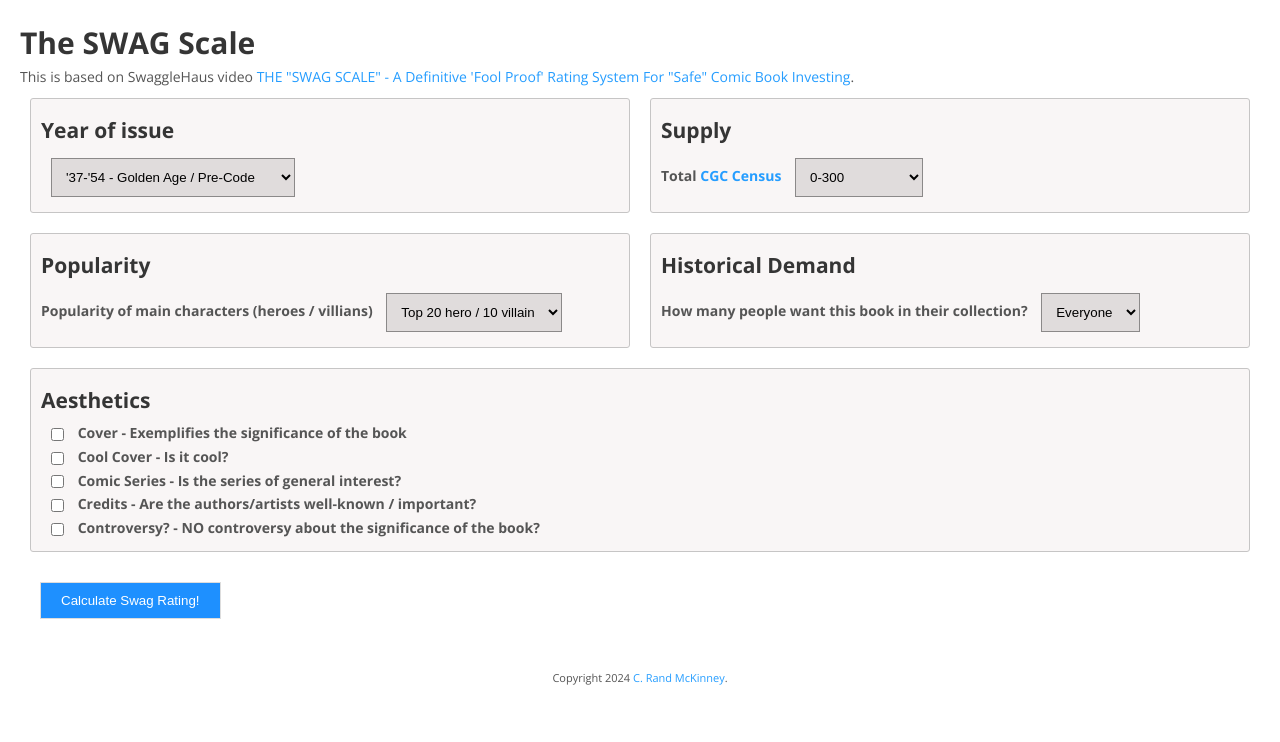
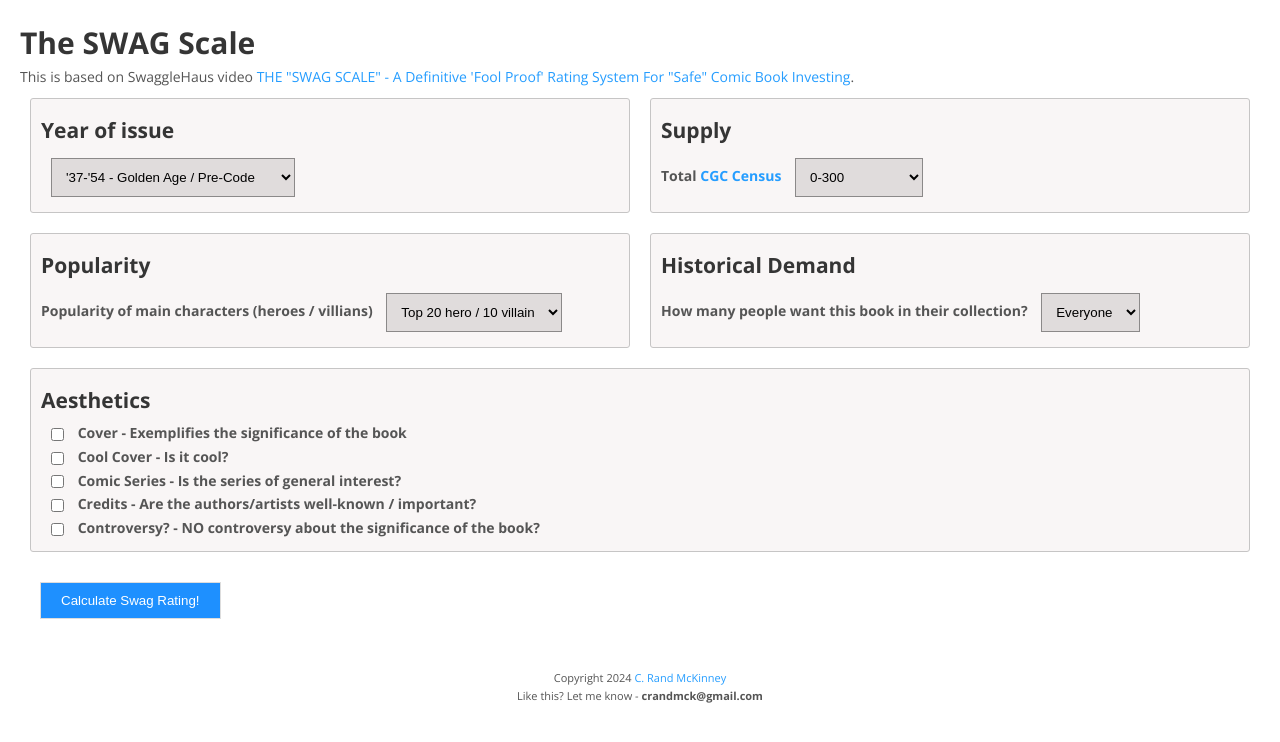
Before and after one commit to crandmck/crandmck.github.io, a Jekyll site: the page built from swag-scale.html, in a window 1280 px wide. Shown: the top 742 px of the page. Built offline with Jekyll 4.4.1, drawn with Linux system fonts in a browser that asks for light colours.

Commit message:
add email

```diff
--- a/_includes/footer/footer2.html
+++ b/_includes/footer/footer2.html
@@ -1,5 +1,6 @@
 <footer>
     <div class="footer-content">
-        Copyright 2024 <a href="/">C. Rand McKinney</a>.
+        Copyright 2024 <a href="/">C. Rand McKinney</a>
     </div>
+    <div class="footer-content">Like this? Let me know - <b>crandmck@gmail.com</b></div>
 </footer>
```
